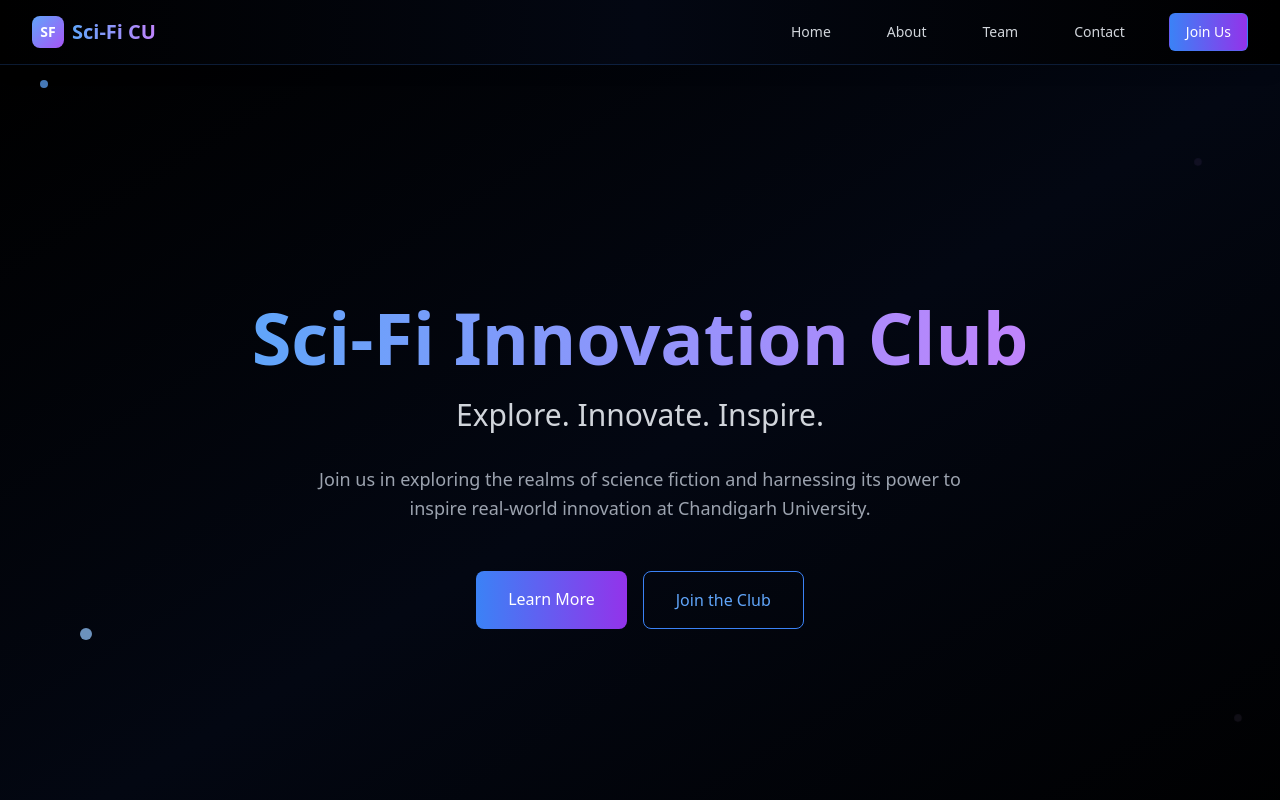
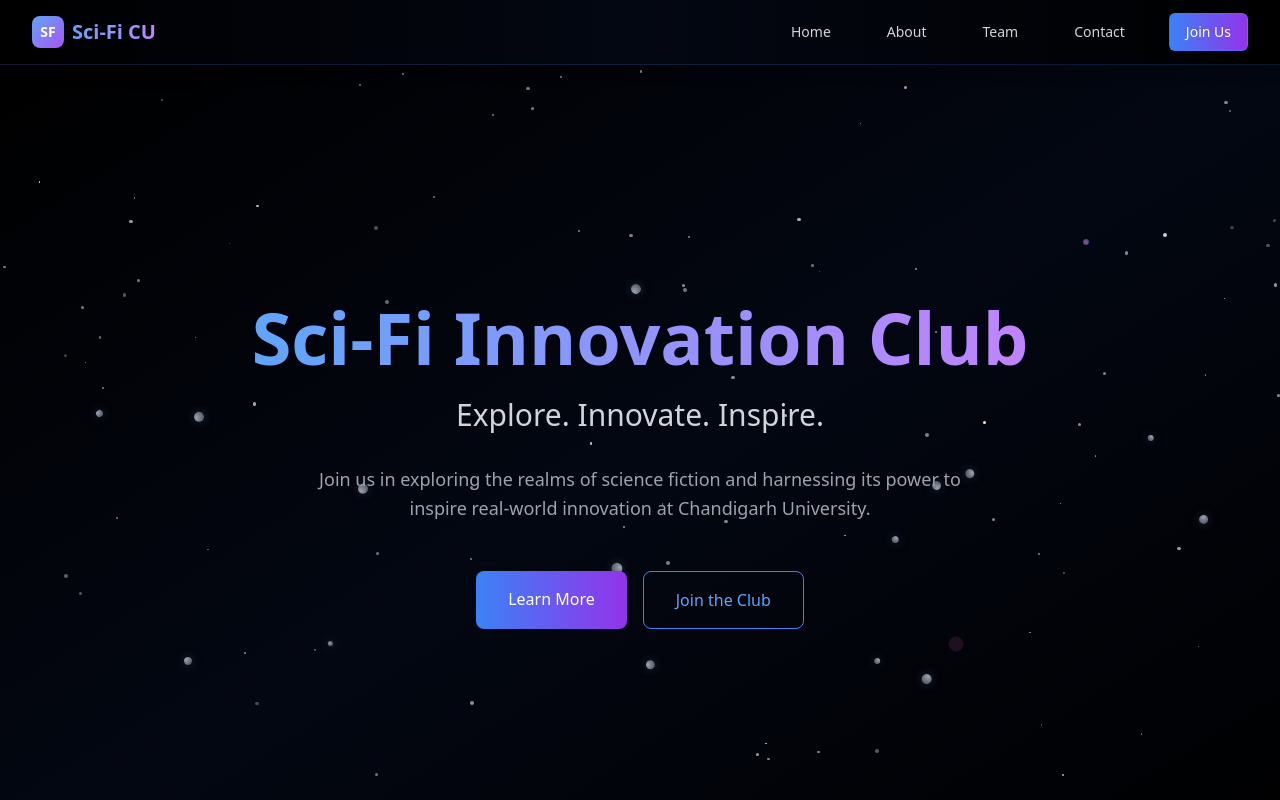
Before and after one commit to SciFi-Innovation-Club/Sci-Fi-Cu, a Next.js app: page / in a window 1280 px wide. Shown: the top 800 px of the page. Built offline with nearby package versions, Linux system fonts and the light colour scheme.

Commit message:
Add interactive stars and asteroids background
Introduces a new Stars component that renders animated stars and asteroids with mouse interaction for a sci-fi effect. Removes hardcoded floating elements from Home page and replaces them with the dynamic background for improved visual appeal.

```diff
--- a/src/app/page.js
+++ b/src/app/page.js
@@ -1,7 +1,10 @@
+import Stars from '../components/Stars';
+
 export default function Home() {
   return (
-    <div className="min-h-screen bg-gradient-to-br from-black via-gray-950 to-black">
-      <main className="flex flex-col items-center justify-center min-h-screen px-4">
+    <div className="min-h-screen bg-gradient-to-br from-black via-gray-950 to-black relative overflow-hidden">
+      <Stars />
+      <main className="flex flex-col items-center justify-center min-h-screen px-4 relative z-10">
         <div className="text-center max-w-4xl mx-auto">
           <h1 className="text-6xl md:text-7xl font-bold bg-gradient-to-r from-blue-400 to-purple-400 bg-clip-text text-transparent mb-6">
             Sci-Fi Innovation Club
@@ -29,12 +32,6 @@ export default function Home() {
             </a>
           </div>
         </div>
-
-        {/* Floating elements for sci-fi effect */}
-        <div className="absolute top-20 left-10 w-2 h-2 bg-blue-400 rounded-full animate-pulse"></div>
-        <div className="absolute top-40 right-20 w-1 h-1 bg-purple-400 rounded-full animate-ping"></div>
-        <div className="absolute bottom-40 left-20 w-3 h-3 bg-blue-300 rounded-full animate-pulse"></div>
-        <div className="absolute bottom-20 right-10 w-1 h-1 bg-purple-300 rounded-full animate-ping"></div>
       </main>
     </div>
   );
--- /dev/null
+++ b/src/components/Stars.jsx
@@ -0,0 +1,188 @@
+'use client';
+import { useEffect, useState } from 'react';
+
+export default function Stars() {
+  const [stars, setStars] = useState([]);
+  const [asteroids, setAsteroids] = useState([]);
+  const [mousePos, setMousePos] = useState({ x: 0, y: 0 });
+
+  useEffect(() => {
+    // Generate random stars
+    const generateStars = () => {
+      const starArray = [];
+      const numStars = 100; // Number of stars
+
+      for (let i = 0; i < numStars; i++) {
+        starArray.push({
+          id: i,
+          x: Math.random() * 100, // Random x position (percentage)
+          y: Math.random() * 100, // Random y position (percentage)
+          originalX: 0, // Will be set after creation
+          originalY: 0, // Will be set after creation
+          size: Math.random() * 3 + 1, // Random size between 1-4px
+          opacity: Math.random() * 0.8 + 0.2, // Random opacity between 0.2-1
+          animationDelay: Math.random() * 3, // Random animation delay
+          duration: Math.random() * 4 + 2, // Random animation duration between 2-6s
+          deflectionRadius: 50 + Math.random() * 30, // Smaller deflection radius for stars
+        });
+      }
+
+      // Set original positions
+      starArray.forEach(star => {
+        star.originalX = star.x;
+        star.originalY = star.y;
+      });
+
+      setStars(starArray);
+    };
+
+    // Generate asteroids
+    const generateAsteroids = () => {
+      const asteroidArray = [];
+      const numAsteroids = 15; // Number of asteroids
+
+      for (let i = 0; i < numAsteroids; i++) {
+        asteroidArray.push({
+          id: i,
+          x: Math.random() * 90 + 5, // Keep asteroids away from edges
+          y: Math.random() * 90 + 5,
+          originalX: 0, // Will be set after creation
+          originalY: 0, // Will be set after creation
+          size: Math.random() * 8 + 4, // Random size between 4-12px
+          color: ['gray-400', 'gray-500', 'gray-600', 'stone-400', 'slate-400'][Math.floor(Math.random() * 5)],
+          rotationSpeed: Math.random() * 4 + 2, // Random rotation speed
+          deflectionRadius: 100 + Math.random() * 50, // Deflection sensitivity radius
+        });
+      }
+
+      // Set original positions
+      asteroidArray.forEach(asteroid => {
+        asteroid.originalX = asteroid.x;
+        asteroid.originalY = asteroid.y;
+      });
+
+      setAsteroids(asteroidArray);
+    };
+
+    generateStars();
+    generateAsteroids();
+  }, []);
+
+  // Handle mouse movement
+  useEffect(() => {
+    const handleMouseMove = (e) => {
+      const mouseX = (e.clientX / window.innerWidth) * 100;
+      const mouseY = (e.clientY / window.innerHeight) * 100;
+      setMousePos({ x: mouseX, y: mouseY });
+
+      // Update star positions based on mouse proximity
+      setStars(prev => prev.map(star => {
+        const distanceX = mouseX - star.originalX;
+        const distanceY = mouseY - star.originalY;
+        const distance = Math.sqrt(distanceX * distanceX + distanceY * distanceY);
+
+        if (distance < star.deflectionRadius) {
+          // Calculate deflection (lighter for stars)
+          const force = (star.deflectionRadius - distance) / star.deflectionRadius;
+          const deflectionX = -distanceX * force * 0.15; // Lighter deflection for stars
+          const deflectionY = -distanceY * force * 0.15;
+
+          return {
+            ...star,
+            x: star.originalX + deflectionX,
+            y: star.originalY + deflectionY,
+          };
+        } else {
+          // Return to original position
+          return {
+            ...star,
+            x: star.originalX + (star.x - star.originalX) * 0.95, // Faster return for stars
+            y: star.originalY + (star.y - star.originalY) * 0.95,
+          };
+        }
+      }));
+
+      // Update asteroid positions based on mouse proximity
+      setAsteroids(prev => prev.map(asteroid => {
+        const distanceX = mouseX - asteroid.originalX;
+        const distanceY = mouseY - asteroid.originalY;
+        const distance = Math.sqrt(distanceX * distanceX + distanceY * distanceY);
+
+        if (distance < asteroid.deflectionRadius) {
+          // Calculate deflection
+          const force = (asteroid.deflectionRadius - distance) / asteroid.deflectionRadius;
+          const deflectionX = -distanceX * force * 0.3; // Deflection strength
+          const deflectionY = -distanceY * force * 0.3;
+
+          return {
+            ...asteroid,
+            x: asteroid.originalX + deflectionX,
+            y: asteroid.originalY + deflectionY,
+          };
+        } else {
+          // Return to original position
+          return {
+            ...asteroid,
+            x: asteroid.originalX + (asteroid.x - asteroid.originalX) * 0.9, // Smooth return
+            y: asteroid.originalY + (asteroid.y - asteroid.originalY) * 0.9,
+          };
+        }
+      }));
+    };
+
+    window.addEventListener('mousemove', handleMouseMove);
+    return () => window.removeEventListener('mousemove', handleMouseMove);
+  }, []);
+
+  return (
+    <div className="fixed inset-0 overflow-hidden pointer-events-none z-0">
+      {/* Stars */}
+      {stars.map((star) => (
+        <div
+          key={star.id}
+          className="absolute bg-white rounded-full animate-pulse transition-all duration-200 ease-out"
+          style={{
+            left: `${star.x}%`,
+            top: `${star.y}%`,
+            width: `${star.size}px`,
+            height: `${star.size}px`,
+            opacity: star.opacity,
+            animationDelay: `${star.animationDelay}s`,
+            animationDuration: `${star.duration}s`,
+          }}
+        />
+      ))}
+
+      {/* Asteroids */}
+      {asteroids.map((asteroid) => (
+        <div
+          key={`asteroid-${asteroid.id}`}
+          className={`absolute bg-${asteroid.color} rounded-full transition-all duration-300 ease-out`}
+          style={{
+            left: `${asteroid.x}%`,
+            top: `${asteroid.y}%`,
+            width: `${asteroid.size}px`,
+            height: `${asteroid.size}px`,
+            transform: `rotate(${Date.now() * 0.001 * asteroid.rotationSpeed}rad)`,
+            boxShadow: '0 0 10px rgba(75, 85, 99, 0.5)',
+            background: `radial-gradient(circle at 30% 30%, #9ca3af, #6b7280, #374151)`,
+          }}
+        />
+      ))}
+
+      {/* Add some special twinkling stars with different colors */}
+      <div className="absolute top-[20%] left-[10%] w-2 h-2 bg-blue-400 rounded-full animate-ping"
+           style={{ animationDelay: '0s', animationDuration: '3s' }} />
+      <div className="absolute top-[30%] right-[15%] w-1 h-1 bg-purple-400 rounded-full animate-ping"
+           style={{ animationDelay: '1s', animationDuration: '4s' }} />
+      <div className="absolute top-[60%] left-[20%] w-1 h-1 bg-cyan-400 rounded-full animate-ping"
+           style={{ animationDelay: '2s', animationDuration: '5s' }} />
+      <div className="absolute top-[80%] right-[25%] w-2 h-2 bg-pink-400 rounded-full animate-ping"
+           style={{ animationDelay: '0.5s', animationDuration: '3.5s' }} />
+      <div className="absolute top-[40%] left-[80%] w-1 h-1 bg-yellow-400 rounded-full animate-ping"
+           style={{ animationDelay: '1.5s', animationDuration: '4.5s' }} />
+      <div className="absolute top-[70%] left-[60%] w-1 h-1 bg-green-400 rounded-full animate-ping"
+           style={{ animationDelay: '2.5s', animationDuration: '3s' }} />
+    </div>
+  );
+}
```
